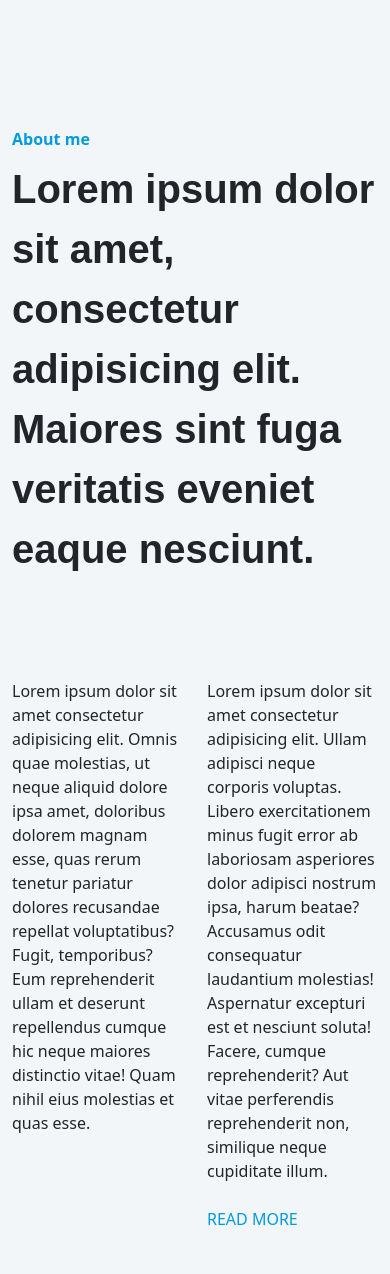
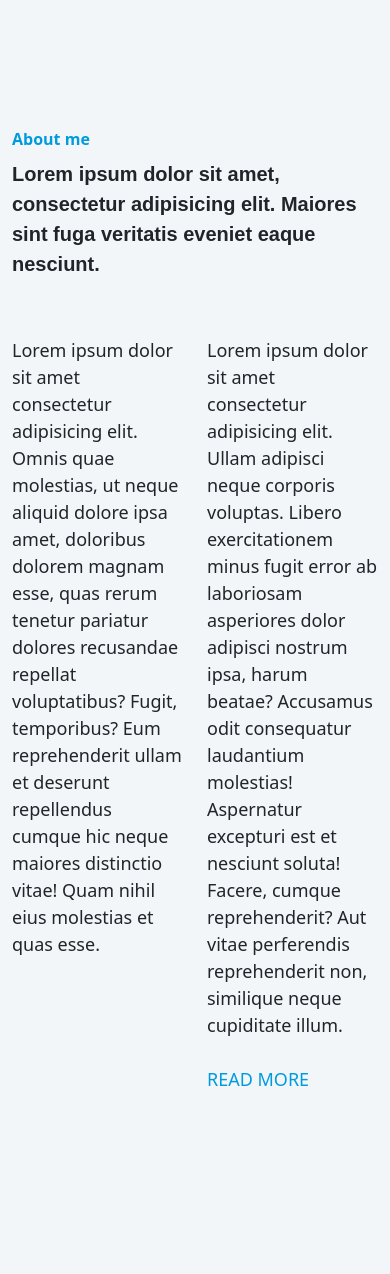
Before and after one commit to DeveloperRedoy/Portfolio_website, a PHP site: the page made by Logout_GUI/HOME Page/About_me_out.php in a window 390 px wide. After the commit the page ends 1086 px from the top, so only its background shows below. Run offline with PHP 8.4, Linux system fonts and the light colour scheme.

Commit message:
3rd commit, maximum Responsive of Website

```diff
--- a/Logout_GUI/HOME Page/About_me_out.php
+++ b/Logout_GUI/HOME Page/About_me_out.php
@@ -30,6 +30,10 @@
         font-family: sans-serif;
         float: left;
       }
+      .about_text
+      {
+        font-size: 22px;
+      }
       .row .col a
       {
         color: #009BDF;
@@ -48,6 +52,47 @@
       {
         float: left;
       }
+      @media screen and (max-width: 1200px)
+      {
+        .big_text
+        {
+          font-size: 35px;
+        }
+        .row .col
+        {
+          margin-bottom: 0vh;
+        }
+      }
+      @media screen and (max-width: 900px)
+      {
+        .big_text
+        {
+          font-size: 30px;
+        }
+      }
+      @media screen and (max-width: 700px)
+      {
+        .big_text
+        {
+          font-size: 25px;
+        }
+      }
+      .about_text
+      {
+        font-size: 20px;
+      }
+      @media screen and (max-width: 500px)
+      {
+        .big_text
+        {
+          font-size: 20px;
+        }
+        .about_text
+        {
+          font-size: 18px;
+        }
+      }
+
   </style>
 </head>
 <body>
@@ -67,10 +112,10 @@
 </div>
     <div class="container" >
         <div class="row ">
-          <div class="col">
+          <div class="col about_text">
             Lorem ipsum dolor sit amet consectetur adipisicing elit. Omnis quae molestias, ut neque aliquid dolore ipsa amet, doloribus dolorem magnam esse, quas rerum tenetur pariatur dolores recusandae repellat voluptatibus? Fugit, temporibus? Eum reprehenderit ullam et deserunt repellendus cumque hic neque maiores distinctio vitae! Quam nihil eius molestias et quas esse.
           </div>
-          <div class="col">
+          <div class="col about_text">
            Lorem ipsum dolor sit amet consectetur adipisicing elit. Ullam adipisci neque corporis voluptas. Libero exercitationem minus fugit error ab laboriosam asperiores dolor adipisci nostrum ipsa, harum beatae? Accusamus odit consequatur laudantium molestias! Aspernatur excepturi est et nesciunt soluta! Facere, cumque reprehenderit? Aut vitae perferendis reprehenderit non, similique neque cupiditate illum.
            <br><br>
            <div>
```
Also changed, not shown: Logout_GUI/HOME Page/Home_Out_index.php (+35 -0 lines), Logout_GUI/HOME Page/What_I_do_out.php (+85 -1 lines), Logout_GUI/HOME Page/footer_GUI.php (+7 -3 lines).
